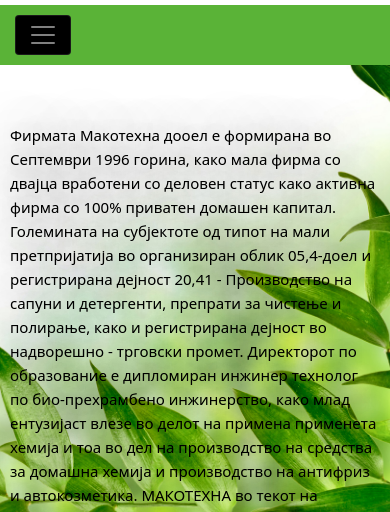
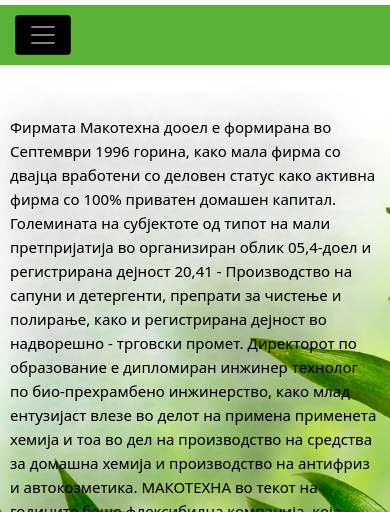
Before and after one commit to nikolanino/makotehna2, a plain HTML site: page aboutUS.html in a window 390 px wide. Shown: the part 167-679 px from the top of the page. Drawn offline with Linux system fonts and the light colour scheme; some packages are replaced by stand-ins of ours.

Commit message:
fixing layout on pc&mobile view

```diff
--- a/aboutUS.html
+++ b/aboutUS.html
@@ -75,10 +75,10 @@
                 </div>
             </div>
             <div class="slider_section banner_main">
-                <div class="backgroundImage">
+                <div class="backgroundImage backgroundImageAbout">
                     <div class="container">
-                        <div class="carousel-caption relative" style="margin-top: -50px;">
-                            <p class="aboutUsText"><strong class="dark_brown">Фирмата Макотехна дооел е формирана во Септември 1996 горина, како мала фирма со двајца вработени со деловен статус како активна фирма со 100% приватен домашен капитал. Големината на субјектоте од типот на мали претпријатија во организиран облик 05,4-доел и регистрирана дејност 20,41 - Производство на сапуни и детергенти, препрати за чистење и полирање, како и регистрирана дејност во надворешно - трговски промет. Директорот по образование е дипломиран инжинер технолог по био-прехрамбено инжинерство, како млад ентузијаст влезе во делот на примена применета хемија и тоа во дел на производство на средства за домашна хемија и производство на антифриз и автокозметика.
+                        <div class="carousel-caption relative">
+                            <p class="aboutUsText textAbout"><strong class="dark_brown">Фирмата Макотехна дооел е формирана во Септември 1996 горина, како мала фирма со двајца вработени со деловен статус како активна фирма со 100% приватен домашен капитал. Големината на субјектоте од типот на мали претпријатија во организиран облик 05,4-доел и регистрирана дејност 20,41 - Производство на сапуни и детергенти, препрати за чистење и полирање, како и регистрирана дејност во надворешно - трговски промет. Директорот по образование е дипломиран инжинер технолог по био-прехрамбено инжинерство, како млад ентузијаст влезе во делот на примена применета хемија и тоа во дел на производство на средства за домашна хемија и производство на антифриз и автокозметика.
                             МАКОТЕХНА во текот на годините беше флексибилна компанија, која беше во можност лесно да се преориентира на пазарот и да произведува средства според потребите на истиот со сите стандарди кои ги бара потрошувачот.</strong></p>
                         </div>
                     </div>
--- a/css/responsive.css
+++ b/css/responsive.css
@@ -264,16 +264,7 @@
       padding-left: 15px;
    }
 }
-@media (max-width: 1000px){
-   .aboutUsText{
-      font-size: 15px!important;
-      width: 100%!important;
-   }
-   .carousel-caption{
-      right: 10px!important;
-      left: 10px!important ;
-   }
-}
+
 @media (max-width: 575px) {
    .backgroundImage {
       background: url(../images/leaf3.jpeg) no-repeat center center scroll!important;
@@ -409,3 +400,20 @@
       padding-right: 2px;
    }
 }
+
+@media (max-width: 1000px){
+   .aboutUsText{
+      font-size: 15px!important;
+      width: 100%!important;
+   }
+   .carousel-caption{
+      right: 10px!important;
+      left: 10px!important ;
+   }
+   .textAbout{
+      margin: -120px 0!important;
+   }
+   .backgroundImageAbout{
+      min-height: 600px!important;
+   }
+}
```
Also changed, not shown: index.html (+1 -1 lines).
